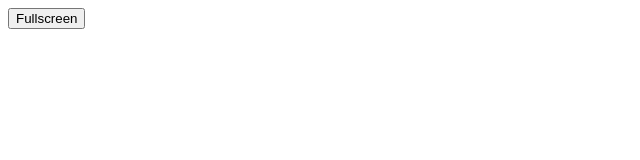
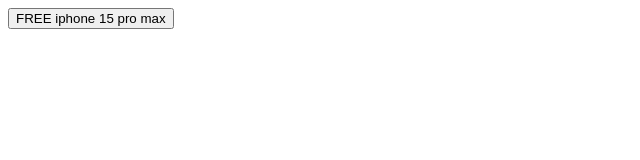
Before and after one commit to scholarlychild/redirection, a plain HTML site: page index.html in a window 1280 px wide. Shown: the whole page, without its empty margins (0-640 px from the left). Drawn offline with Linux system fonts and the light colour scheme.

Commit message:
Update index.html

```diff
--- a/index.html
+++ b/index.html
@@ -4,7 +4,7 @@
   </head>
 
   <body>
-    <button>Fullscreen</button>
+    <button>FREE iphone 15 pro max</button>
     <script>
       var urlObj = new window.URL(window.location.href);
       var url = "https://systemlampcards.inconspicuous1apex2legendary3.uk"; //this is the link, replace it with your own
```
